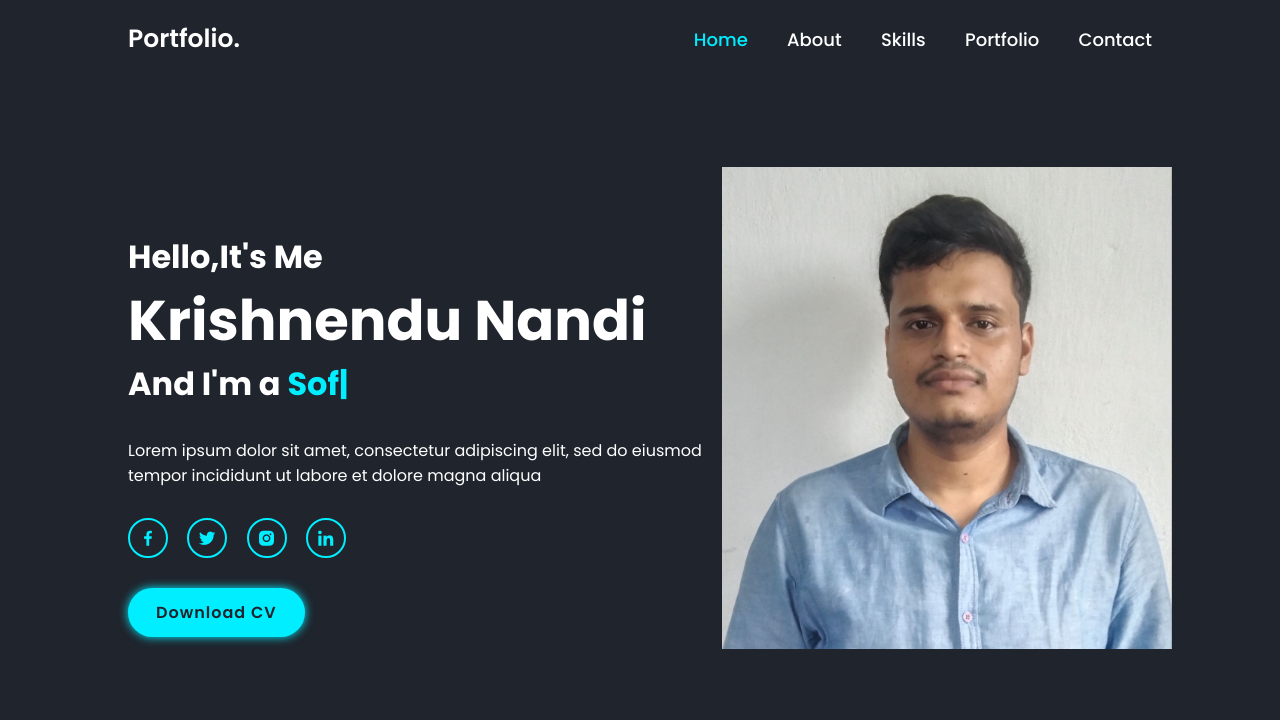
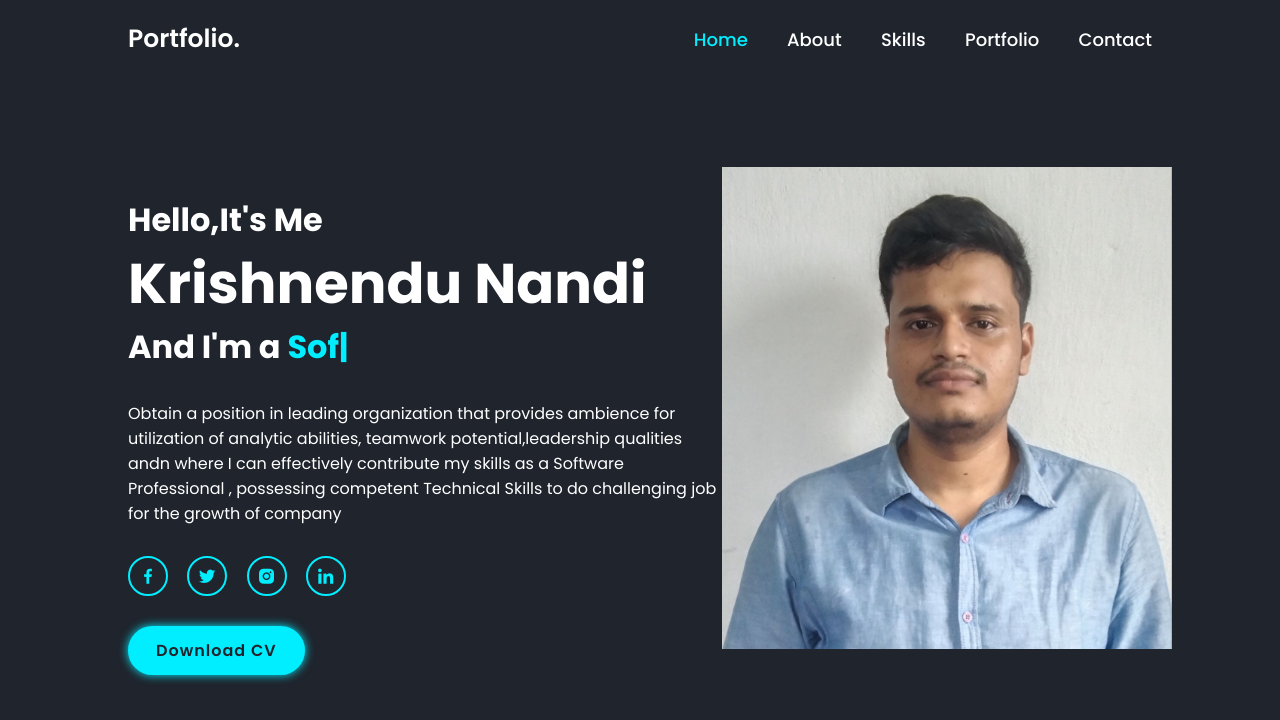
Before and after one commit to DevilsClaw005/My_Portfolio, a plain HTML site: page index.html in a window 1280 px wide. Drawn offline with nearby package versions, Linux system fonts and the light colour scheme.

Commit message:
bio updated

```diff
--- a/index.html
+++ b/index.html
@@ -24,7 +24,9 @@
             <h3>Hello,It's Me</h3>
             <h1>Krishnendu Nandi</h1>
             <h3>And I'm a <span class="multiple-text"></span></h3>
-            <p>Lorem ipsum dolor sit amet, consectetur adipiscing elit, sed do eiusmod tempor incididunt ut labore et dolore magna aliqua</p>
+            <p>Obtain a position in leading organization that provides ambience for utilization of analytic abilities, teamwork potential,leadership
+qualities andn where I can effectively contribute my skills as a Software Professional , possessing competent Technical Skills to do
+challenging job for the growth of company</p>
             <div class="social-media">
                 <a href="#" style="--i:7;"><i class='bx bxl-facebook'></i></a>
                 <a href="#" style="--i:8;"><i class='bx bxl-twitter'></i></a>
```
